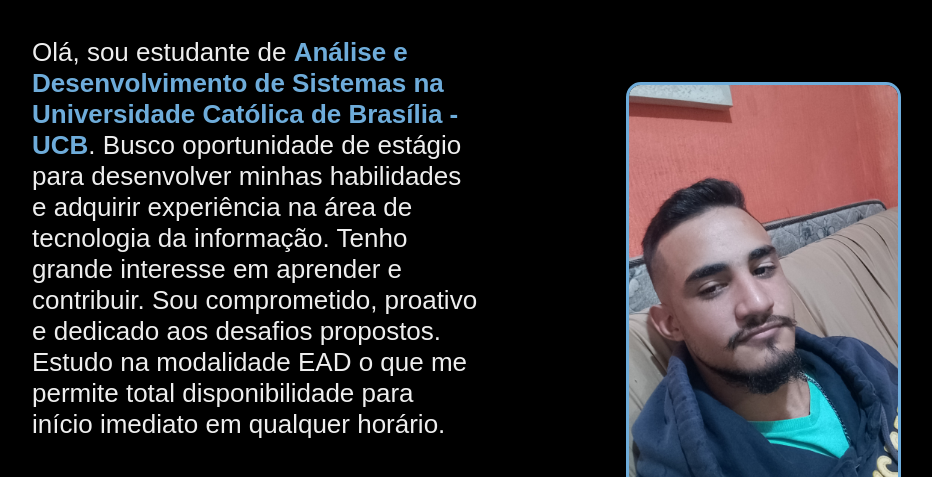
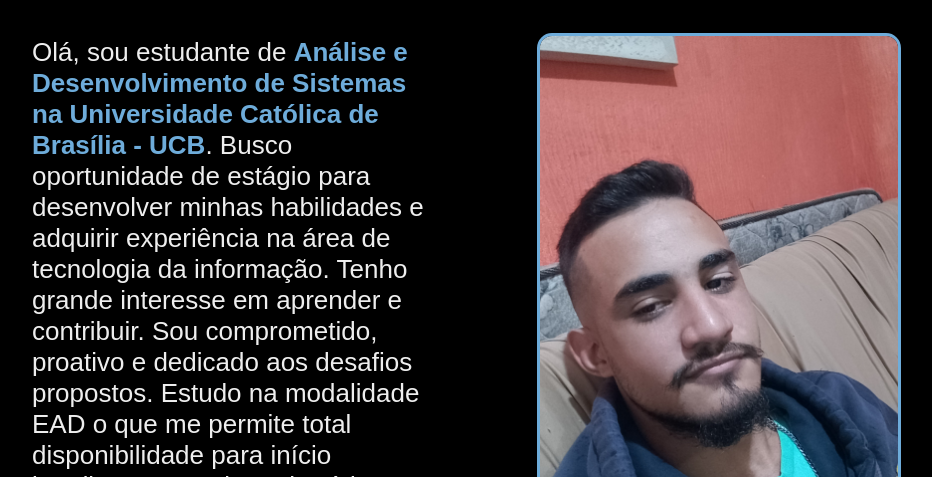
Before and after one commit to RntOliver/Portf-lio-Renato, a plain HTML site: page index.html in a window 1280 px wide. Shown: the part 320-797 px from the top of the page, without its empty margins (160-1092 px from the left). Drawn offline with nearby package versions, Linux system fonts and the light colour scheme.

Commit message:
Update styles.css

```diff
--- a/styles/styles.css
+++ b/styles/styles.css
@@ -49,7 +49,7 @@ body {
 }
 
 .imagem {
-   width: 30%; /* Tamanho maximo de largura*/
+   width: 40%; /* Tamanho maximo de largura*/
     height: auto; /* tamanho da fonte ou imagem */
     border:3px solid var(--cor-terciaria);
     border-radius: 15px; /* Estiliza o borda */
```
